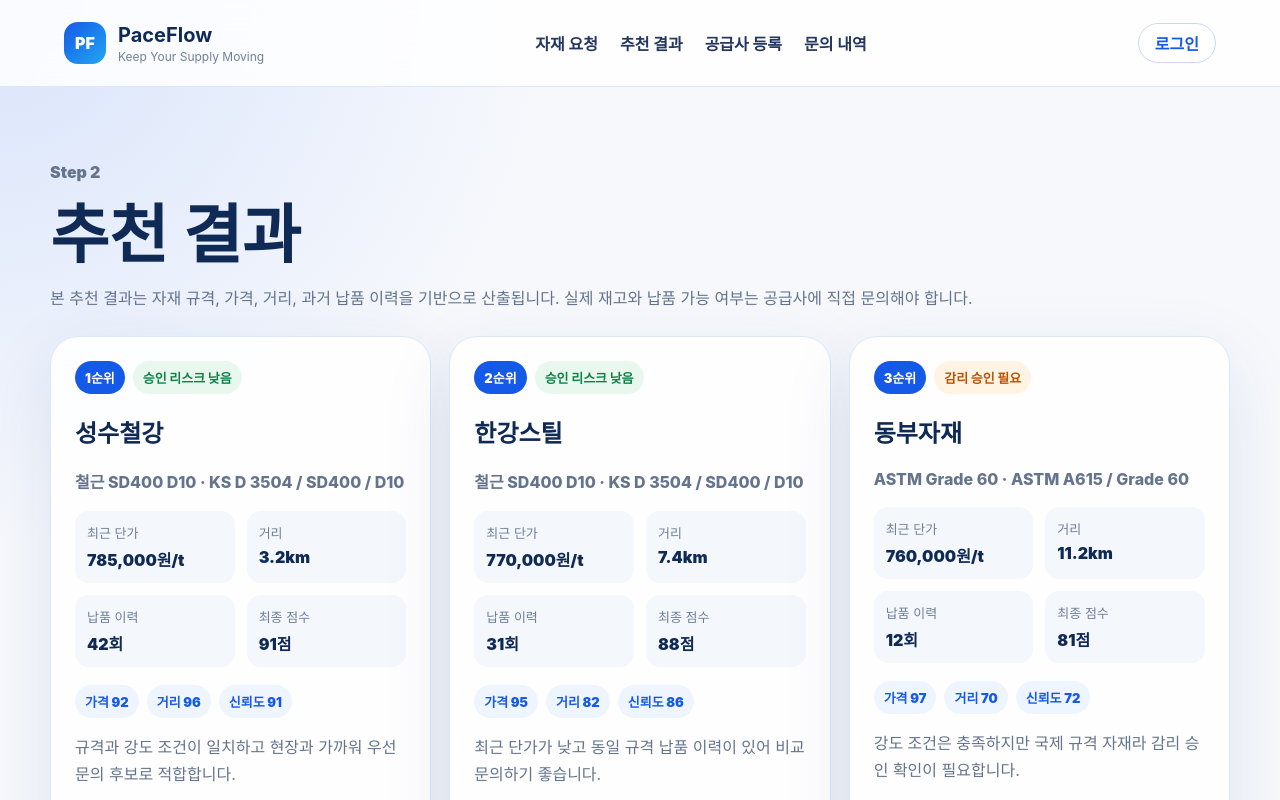
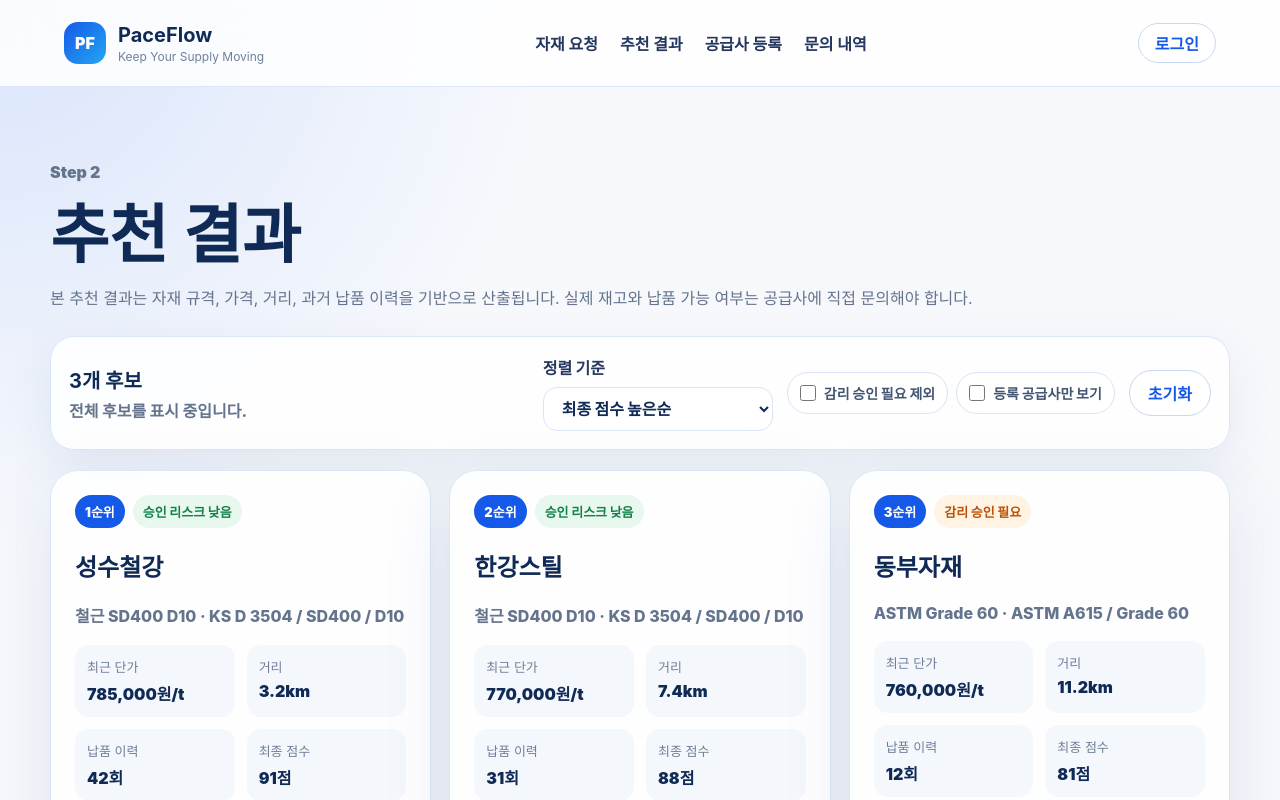
Before and after one commit to alswjd131313/1st-semester-pjt, a Vue app in the folder frontend/: page /recommendations in a window 1280 px wide. Shown: the top 800 px of the page. Built offline with nearby package versions, Linux system fonts and the light colour scheme.

Commit message:
feat: 추천 결과 필터 및 정렬 기능 구현

```diff
--- a/frontend/src/assets/styles.css
+++ b/frontend/src/assets/styles.css
@@ -540,6 +540,78 @@ main {
   color: #425571;
   background: #eef5ff;
   font-weight: 800;
+}
+
+.recommendation-toolbar {
+  display: grid;
+  grid-template-columns: 1fr minmax(210px, 0.5fr) auto auto;
+  gap: 14px;
+  align-items: center;
+  margin-bottom: 20px;
+  border: 1px solid #dbe6f8;
+  border-radius: 24px;
+  background: rgba(255, 255, 255, 0.9);
+  box-shadow: 0 18px 50px rgba(31, 61, 115, 0.08);
+  padding: 18px;
+}
+
+.recommendation-toolbar strong,
+.recommendation-toolbar span {
+  display: block;
+}
+
+.recommendation-toolbar strong {
+  color: #102a56;
+  font-size: 20px;
+}
+
+.recommendation-toolbar span {
+  margin-top: 4px;
+  color: #65748d;
+  font-weight: 800;
+}
+
+.recommendation-toolbar label {
+  color: #24375e;
+  font-weight: 900;
+}
+
+.recommendation-toolbar select {
+  width: 100%;
+  min-height: 44px;
+  margin-top: 8px;
+  border: 1px solid #d9e4f6;
+  border-radius: 14px;
+  padding: 0 14px;
+  color: #102a56;
+  background: #fff;
+  outline: 0;
+}
+
+.filter-toggles {
+  display: flex;
+  flex-wrap: wrap;
+  gap: 8px;
+}
+
+.filter-toggles label {
+  display: inline-flex;
+  align-items: center;
+  min-height: 42px;
+  gap: 8px;
+  border: 1px solid #d9e4f6;
+  border-radius: 999px;
+  padding: 0 12px;
+  color: #425571;
+  background: #fff;
+  font-size: 14px;
+  white-space: nowrap;
+}
+
+.filter-toggles input {
+  width: 16px;
+  height: 16px;
+  margin: 0;
 }
 
 .recommendation-grid {
@@ -1182,6 +1254,7 @@ main {
   .dashboard-stats,
   .role-stat-grid,
   .supplier-action-panel,
+  .recommendation-toolbar,
   .recommendation-grid,
   .registered-grid,
   .score-list {
@@ -1234,4 +1307,8 @@ main {
   .detail-list dd {
     text-align: left;
   }
+
+  .filter-toggles {
+    display: grid;
+  }
 }
--- a/frontend/src/pages/RecommendationPage.vue
+++ b/frontend/src/pages/RecommendationPage.vue
@@ -16,10 +16,44 @@
       <span>{{ request.isUrgent ? "긴급 요청" : "일반 요청" }}</span>
     </div>
 
+    <section class="recommendation-toolbar" aria-label="추천 결과 필터와 정렬">
+      <div>
+        <strong>{{ filteredRecommendations.length }}개 후보</strong>
+        <span>{{ activeFilterLabel }}</span>
+      </div>
+
+      <label>
+        정렬 기준
+        <select v-model="sortOption">
+          <option value="score">최종 점수 높은순</option>
+          <option value="distance">거리 가까운순</option>
+          <option value="price">단가 낮은순</option>
+          <option value="delivery">납품 이력 많은순</option>
+        </select>
+      </label>
+
+      <div class="filter-toggles">
+        <label>
+          <input v-model="hideApprovalRequired" type="checkbox" />
+          감리 승인 필요 제외
+        </label>
+        <label>
+          <input v-model="registeredOnly" type="checkbox" />
+          등록 공급사만 보기
+        </label>
+      </div>
+
+      <button type="button" class="secondary-button" @click="resetFilters">초기화</button>
+    </section>
+
     <div class="recommendation-grid">
-      <article v-for="item in recommendations" :key="item.rank" class="recommendation-card">
+      <article
+        v-for="(item, index) in filteredRecommendations"
+        :key="`${item.supplierName}-${item.materialName}-${item.standard}`"
+        class="recommendation-card"
+      >
         <div class="card-topline">
-          <span class="rank-badge">{{ item.rank }}순위</span>
+          <span class="rank-badge">{{ index + 1 }}순위</span>
           <span v-if="item.isRegisteredSupplier" class="source-badge">등록 공급사</span>
           <span :class="['approval-badge', { warn: item.approvalRequired }]">
             {{ item.approvalRequired ? "감리 승인 필요" : "승인 리스크 낮음" }}
@@ -66,6 +100,12 @@
           <button type="button" class="primary-button" @click="openInquiry(item)">문의하기</button>
         </div>
       </article>
+    </div>
+
+    <div v-if="!filteredRecommendations.length" class="empty-state">
+      <strong>조건에 맞는 추천 후보가 없습니다.</strong>
+      <p>필터를 줄이거나 초기화한 뒤 다시 확인해보세요.</p>
+      <button type="button" class="primary-button" @click="resetFilters">필터 초기화</button>
     </div>
 
     <Teleport to="body">
@@ -257,7 +297,7 @@
 </template>
 
 <script setup>
-import { onMounted, reactive, ref } from "vue";
+import { computed, onMounted, reactive, ref } from "vue";
 import { useRoute } from "vue-router";
 import {
   createSupplierInquiry,
@@ -271,6 +311,9 @@ const recommendations = ref([]);
 const selectedRecommendation = ref(null);
 const selectedInquirySupplier = ref(null);
 const inquiryStatus = ref("");
+const sortOption = ref("score");
+const hideApprovalRequired = ref(false);
+const registeredOnly = ref(false);
 const inquiryForm = reactive({
   requesterName: "",
   contact: "",
@@ -283,6 +326,55 @@ onMounted(async () => {
   request.value = await getLatestMaterialRequest();
   recommendations.value = await getRecommendations(route.query.requestId);
 });
+
+const filteredRecommendations = computed(() => {
+  return recommendations.value
+    .filter((item) => !hideApprovalRequired.value || !item.approvalRequired)
+    .filter((item) => !registeredOnly.value || item.isRegisteredSupplier)
+    .slice()
+    .sort((a, b) => compareRecommendations(a, b));
+});
+
+const activeFilterLabel = computed(() => {
+  const filters = [];
+
+  if (hideApprovalRequired.value) {
+    filters.push("승인 리스크 제외");
+  }
+
+  if (registeredOnly.value) {
+    filters.push("등록 공급사");
+  }
+
+  return filters.length ? filters.join(" · ") : "전체 후보를 표시 중입니다.";
+});
+
+function compareRecommendations(a, b) {
+  if (sortOption.value === "distance") {
+    return Number(a.distanceKm) - Number(b.distanceKm);
+  }
+
+  if (sortOption.value === "price") {
+    return parsePrice(a.price) - parsePrice(b.price);
+  }
+
+  if (sortOption.value === "delivery") {
+    return Number(b.deliveryCount || 0) - Number(a.deliveryCount || 0);
+  }
+
+  return Number(b.totalScore || 0) - Number(a.totalScore || 0);
+}
+
+function parsePrice(value) {
+  const price = Number(String(value).replace(/[^\d.]/g, ""));
+  return Number.isFinite(price) && price > 0 ? price : Number.MAX_SAFE_INTEGER;
+}
+
+function resetFilters() {
+  sortOption.value = "score";
+  hideApprovalRequired.value = false;
+  registeredOnly.value = false;
+}
 
 function openDetail(item) {
   selectedRecommendation.value = item;
```
